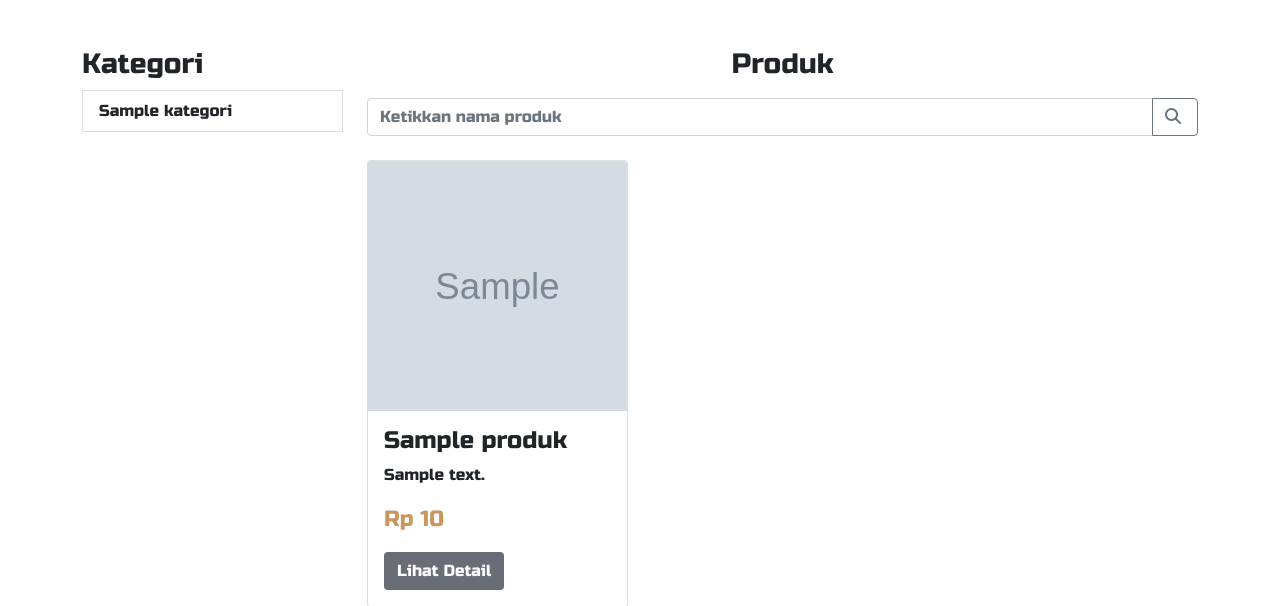
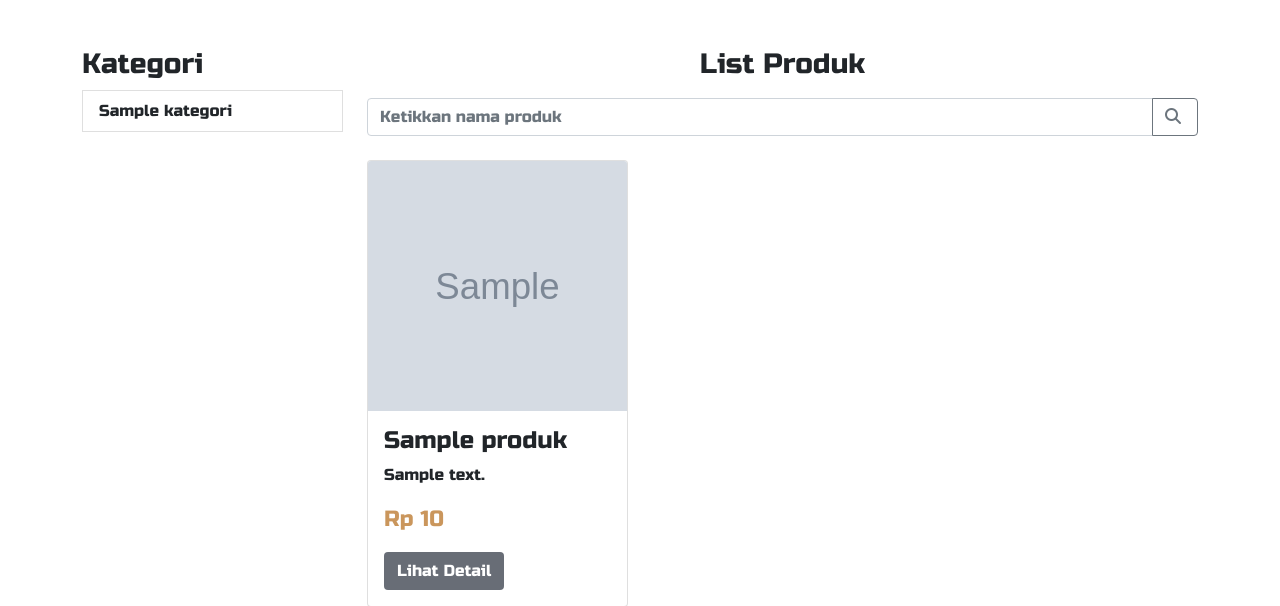
Before and after one commit to Rosyidmw/Toko-Vandesu, a PHP site: page /produk.php in a window 1280 px wide. Shown: the part 400-1006 px from the top of the page. Run offline with PHP 8.4, Linux system fonts and the light colour scheme; tables that the repository leaves empty or names only in its code hold one stand-in row (values such as "Sample post"); grey boxes marked "Sample" are stand-in pictures; some libraries are stand-ins or nearby versions.

Commit message:
Update fitur search

```diff
--- a/produk.php
+++ b/produk.php
@@ -28,6 +28,12 @@ else {
 
 $countData = mysqli_num_rows($queryProduk);
 
+// Tentukan judul berdasarkan kategori atau default
+if (isset($_GET['kategori'])) {
+    $judul = htmlspecialchars($_GET['kategori']);
+} else {
+    $judul = "List Produk";
+}
 ?>
 
 
@@ -77,15 +83,15 @@ $countData = mysqli_num_rows($queryProduk);
 
             <!-- Produk -->
             <div class="col-lg-9">
-                <h3 class="text-center mb-3">Produk</h3>
+                <h3 class="text-center mb-3">
+                    <?php echo $judul; ?>
+                </h3>
 
                 <!-- Search Bar -->
                 <form class="mb-4" method="GET" action="produk.php">
                     <div class="input-group">
-                        <input type="text" class="form-control" placeholder="Ketikkan nama produk" name="keyword"
-                            value="<?php echo isset($_GET['keyword']) ? htmlspecialchars($_GET['keyword']) : ''; ?>">
-                        <button class="btn btn-outline-secondary" type="submit"><i
-                                class="fa-solid fa-magnifying-glass me-1"></i></button>
+                        <input type="text" class="form-control" placeholder="Ketikkan nama produk" name="keyword" value="<?php echo isset($_GET['keyword']) ? htmlspecialchars($_GET['keyword']) : ''; ?>">
+                        <button class="btn btn-outline-secondary" type="submit"><i class="fa-solid fa-magnifying-glass me-1"></i></button>
                     </div>
                 </form>
 
@@ -107,8 +113,7 @@ $countData = mysqli_num_rows($queryProduk);
                                     <h4 class="card-title"><?php echo $produk['nama']; ?></h4>
                                     <p class="card-text text-truncate"><?php echo $produk['detail']; ?></p>
                                     <p class="card-text text-harga">Rp <?php echo formatRupiah($produk['harga']); ?></p>
-                                <a href="produk-detail.php?nama=<?php echo urlencode($produk['nama']); ?>"
-                                    class="btn warna2 text-white">Lihat
+                                    <a href="produk-detail.php?nama=<?php echo urlencode($produk['nama']); ?>" class="btn warna2 text-white">Lihat
                                         Detail</a>
                                 </div>
                             </div>
```
Lines whose indentation alone changed are shown as unchanged.
